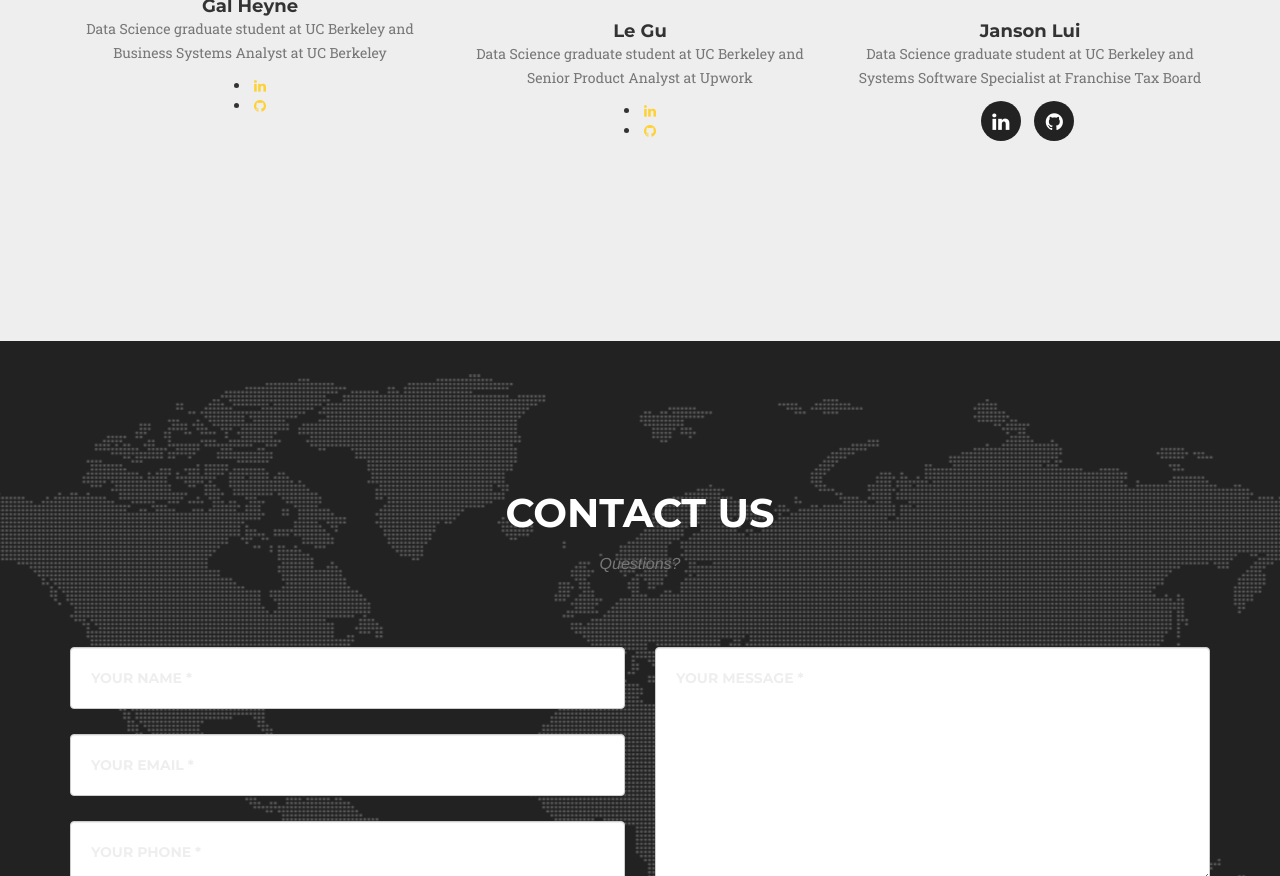
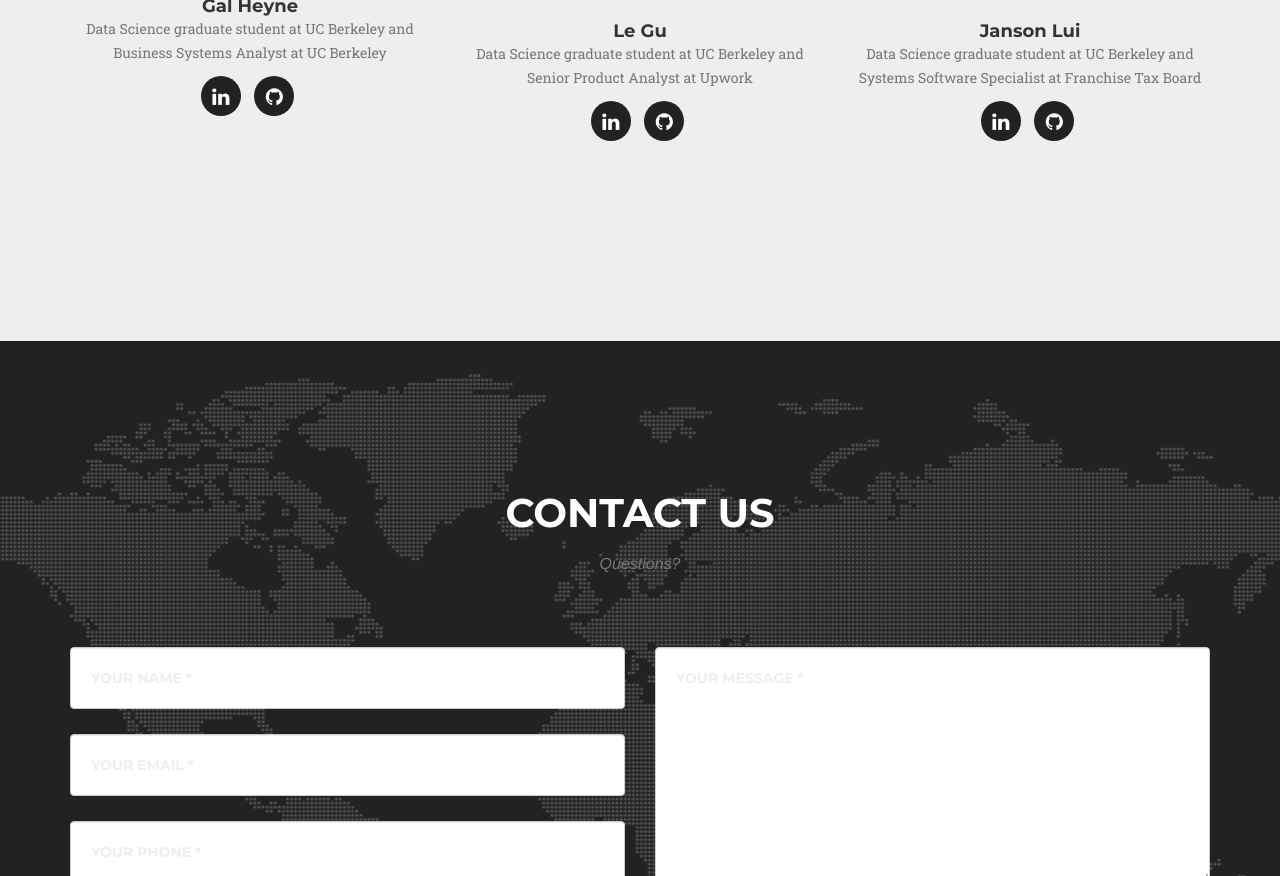
Before and after one commit to JansonLui/w209-Explore-EU.github.io, a website: page index.html in a window 1280 px wide. Shown: the part 2432-3308 px from the top of the page. Drawn offline with nearby package versions, Linux system fonts and the light colour scheme; a web font is replaced by a local one.

Commit message:
team update

```diff
--- a/index.html
+++ b/index.html
@@ -172,8 +172,10 @@
                         <img src="img/team/1.jpg" class="img-responsive img-circle" alt="">
                         <h4>Gal Heyne</h4>
                         <p class="text-muted">Data Science graduate student at UC Berkeley and Business Systems Analyst at UC Berkeley</p>
-                        <li><a href="https://www.linkedin.com/in/galwish"><i class="fa fa-linkedin"></i></a></li>
-                        <li><a href=""><i class="fa fa-github"></i></a></li>
+                        <ul class="list-inline social-buttons">
+                            <li><a href="https://www.linkedin.com/in/galwish"><i class="fa fa-linkedin"></i></a></li>
+                            <li><a href=""><i class="fa fa-github"></i></a></li>
+                        </ul>
                     </div>
                 </div>
                 <div class="col-sm-4">
@@ -181,8 +183,10 @@
                         <img src="img/team/2.jpg" class="img-responsive img-circle" alt="">
                         <h4>Le Gu</h4>
                         <p class="text-muted">Data Science graduate student at UC Berkeley and Senior Product Analyst at Upwork</p>
-                        <li><a href="https://www.linkedin.com/in/legu0321"><i class="fa fa-linkedin"></i></a></li>
-                        <li><a href=""><i class="fa fa-github"></i></a></li>
+                        <ul class="list-inline social-buttons">
+                            <li><a href="https://www.linkedin.com/in/legu0321"><i class="fa fa-linkedin"></i></a></li>
+                            <li><a href=""><i class="fa fa-github"></i></a></li>
+                        </ul>
                     </div>
                 </div>
                 <div class="col-sm-4">
```
